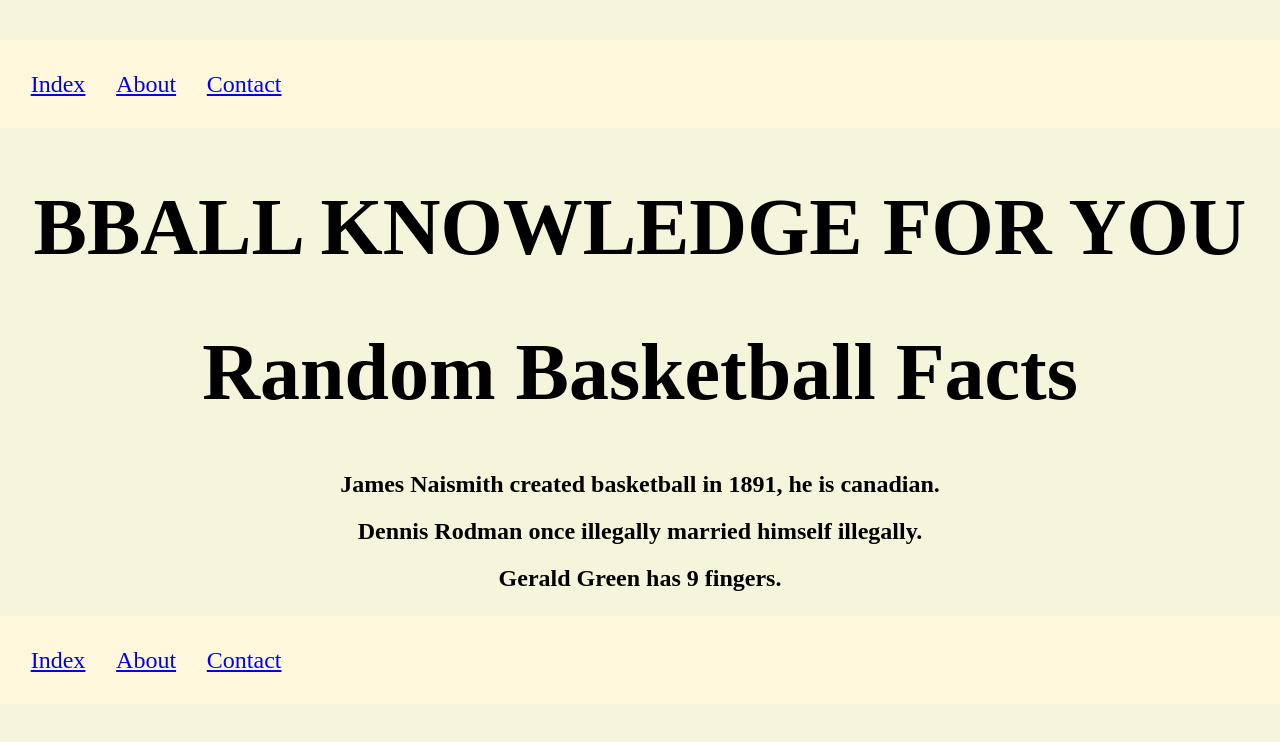
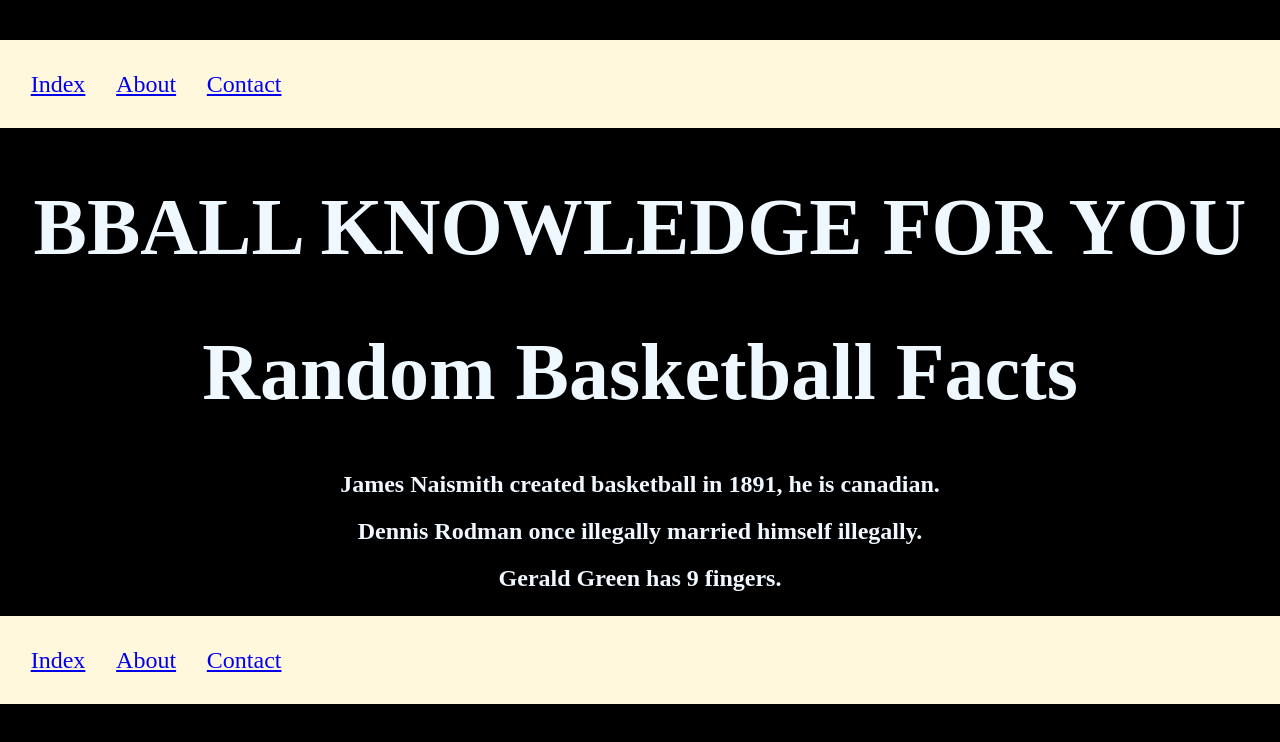
Before and after one commit to why39charactersonlybruh/new-thing, an Eleventy site: page _src/index.md in a window 1280 px wide. Built offline with nearby package versions, Linux system fonts and the light colour scheme; Eleventy itself is replaced by a stand-in of ours; files that its build step writes are made by us from their sources.

Commit message:
new colours

```diff
--- a/_src/css/style.css
+++ b/_src/css/style.css
@@ -1,7 +1,8 @@
 body{
      margin: 0;
      font-family: 'Times New Roman', Times, serif;
-     background-color: beige;
+     background-color: black;
+     color: aliceblue;
      text-align: center;
      padding-top: 1rem;
 }
@@ -34,6 +35,7 @@ h1{
      padding-top: 8in;
 }
 .basketball{
+     padding-top: 2rem;
      width: 15%;
      border-radius: 50%;
 }
```
